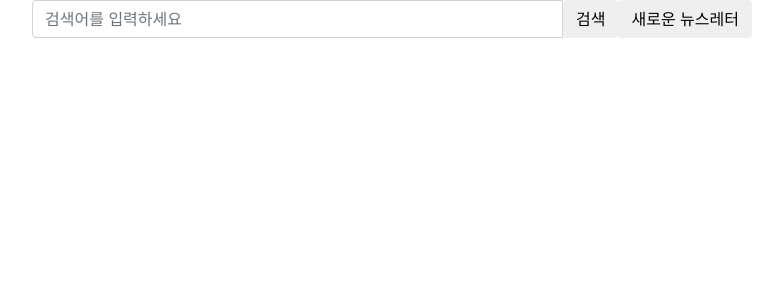
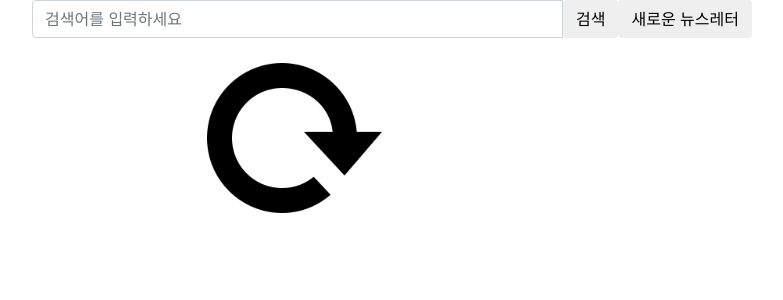
Before and after one commit to chochoq/newpyeonham, a Flask app: page / in a window 1280 px wide; the page is wider, and only the part inside the window is pictured. Shown: the part 38-338 px from the top of that part, without its empty margins (358-1141 px from the left). Run offline with Flask 2, Linux system fonts and the light colour scheme; data that the repository does not hold is empty; some libraries are stand-ins or nearby versions; some web fonts are replaced.

Commit message:
새로고침 구현

```diff
--- a/app.py
+++ b/app.py
@@ -21,7 +21,8 @@ db = client.dbsparta
 def home():
     token_receive = request.cookies.get('mytoken')
     print(token_receive)
-    newsletters = list(db.newsletters.find({}, {"_id": False}))
+    #newsletters = list(db.newsletters.find({}, {"_id": False}))
+    newsletters = list(db.newsletters.aggregate([{'$sample': { 'size': 8 } }]))
     try:
         payload = jwt.decode(token_receive, SECRET_KEY, algorithms=['HS256'])
         user_info = db.user.find_one({"email": payload['email']})
--- a/static/css/letterStyle.css
+++ b/static/css/letterStyle.css
@@ -9,7 +9,7 @@
 .letter {
 
     width: 300px;
-    margin: 20px auto;
+    margin: 10px;
     padding: 10px;
     border: black solid;
     border-radius: 5px;
@@ -76,3 +76,23 @@
     height: 40px;
     pointer-events: none;
 }
+
+.letter-columns {
+    display: flex;
+    flex-direction: column;
+    justify-content: center;
+    align-items: center;
+}
+.refresh{
+    width: 200px;
+    height: 200px;
+    cursor: pointer;
+}
+
+.card-wrapper{
+    display: flex;
+    flex-wrap: wrap;
+    justify-content: space-around;
+    width: 80%;
+
+}
--- a/templates/index.html
+++ b/templates/index.html
@@ -26,7 +26,7 @@
     <link rel="stylesheet" type="text/css" href="/static/css/loginStyle.css">
     <link rel="stylesheet" type="text/css" href="/static/css/letterStyle.css">
     <link rel="stylesheet" type="text/css" href="/static/css/searchbarStyle.css">
-
+    <link href="//maxcdn.bootstrapcdn.com/font-awesome/4.7.0/css/font-awesome.min.css" rel="stylesheet">
     <script>
         {#let newsletters = '{{ newsletters }}'#}
         let status = '{{ status }}'
@@ -82,8 +82,6 @@
                                 `
 
                     $('#letter-box').append(temp)
-
-
                 }
             }
 
@@ -210,7 +208,9 @@
 </div>
 
 <!--뉴스레터 리스트-->
-<div id="letter-box" class="letter-columns">
+<div id="letter-box" class="letter-columns" >
+    <img src="../static/refresh(2).png" class="refresh" onclick="location.reload()" />
+    <div class="card-wrapper">
     {% for newsletter in newsletters %}
         <div id="newsletters-{{ newsletter.title_news }}" class="letter" style="size:300px">
             <img class="card-img-top" src="{{ newsletter.image }}" alt="Card image cap">
@@ -229,6 +229,7 @@
             </footer>
         </div>
     {% endfor %}
+    </div>
 </div>
 
 </div>
```
Also changed, not shown: static/refresh(2).png (added), static/refresh.png (added).
